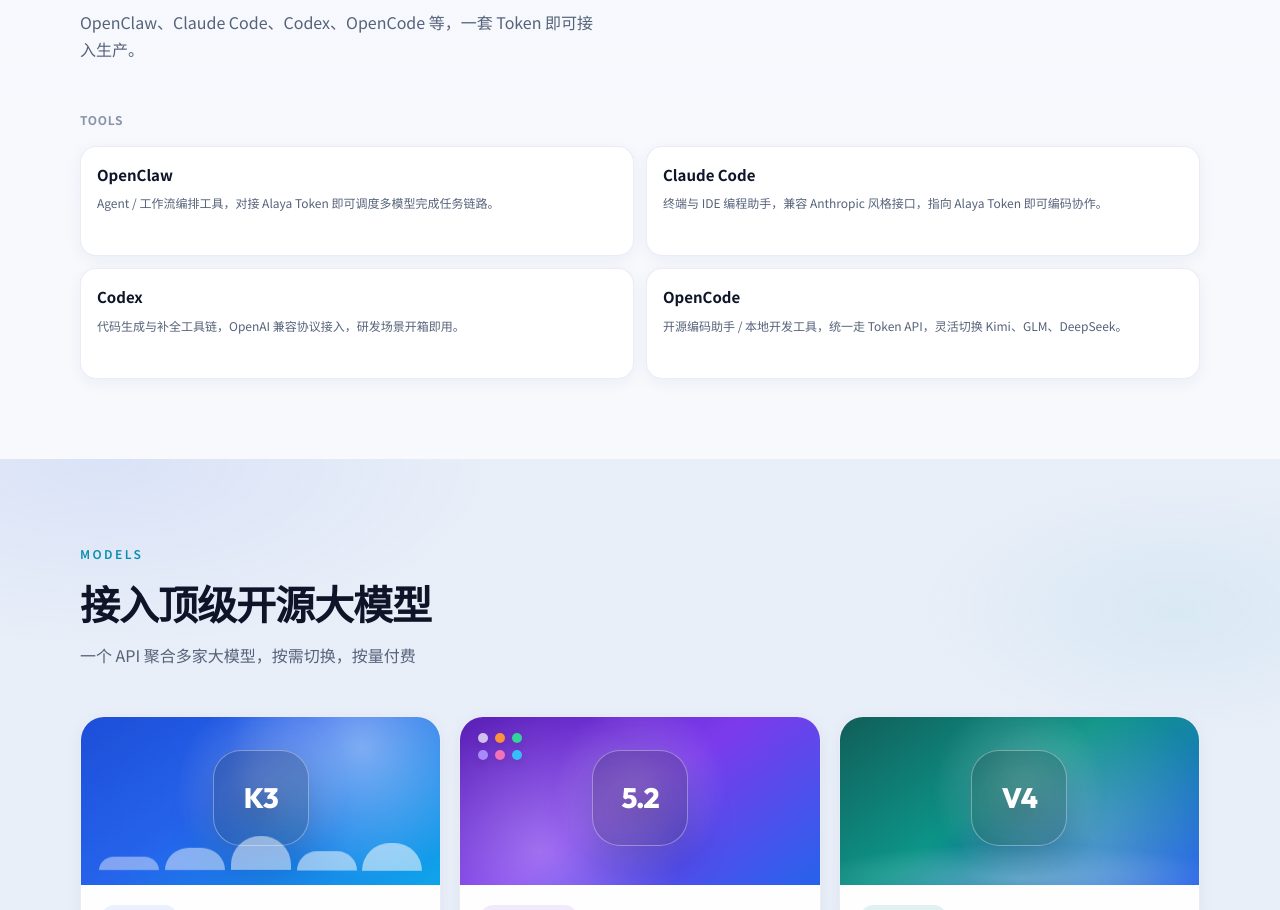
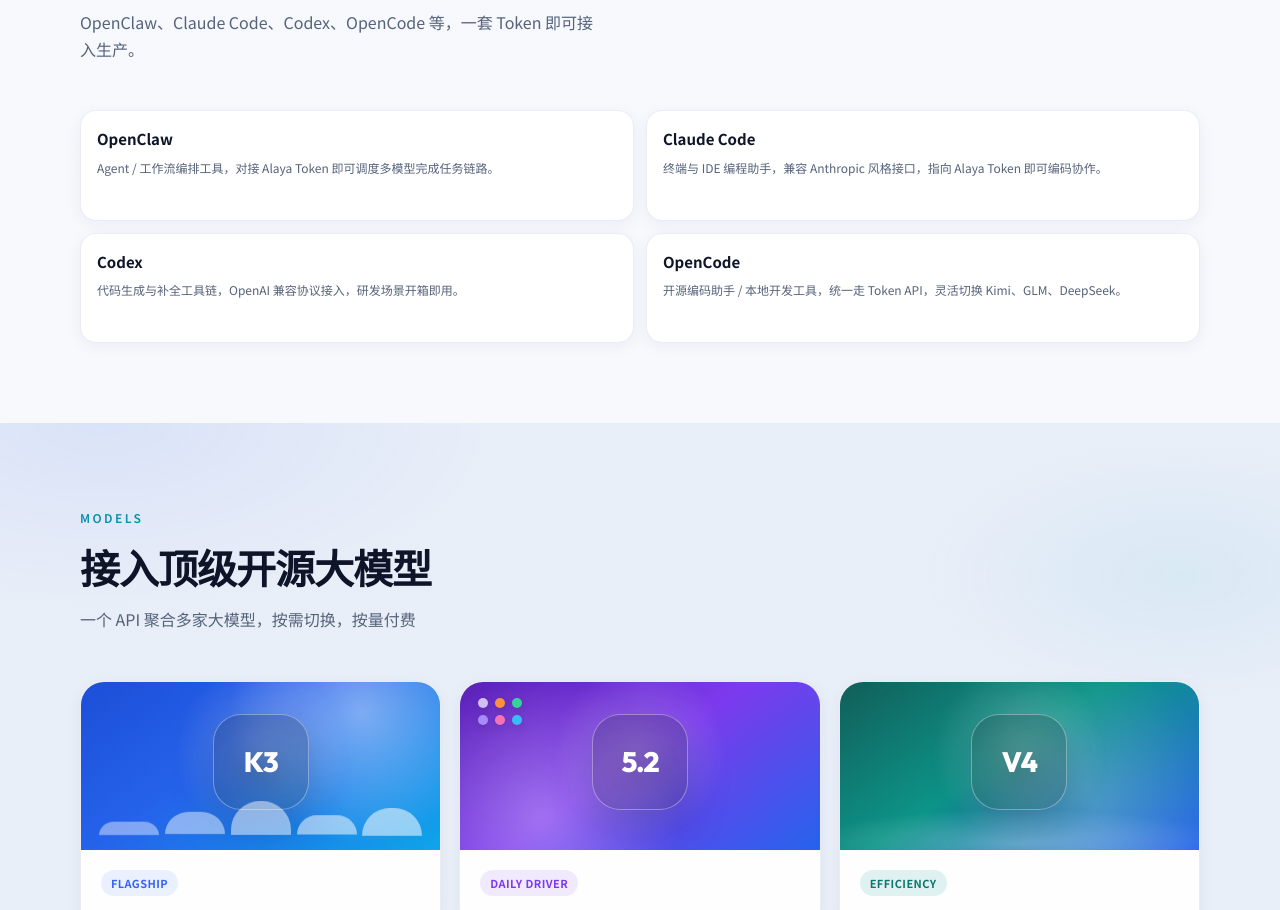
Before and after one commit to wangshihui4636/alaya-token2, a plain HTML site: page alayaToken.html in a window 1280 px wide. Shown: the part 1725-2635 px from the top of the page. Drawn offline with Linux system fonts and the light colour scheme.

Commit message:
Clarify titles: 接入顶级开源大模型 + tools only; no-cache meta

```diff
--- a/alaya-token.css
+++ b/alaya-token.css
@@ -309,31 +309,10 @@
   margin-bottom: 22px;
 }
 
-.at-cap-tools {
+.at-tools-only {
   display: grid;
-  grid-template-columns: 1fr 1fr;
-  gap: 18px;
-  align-items: start;
-}
-
-.at-cap-tools .at-cap-list::before,
-.at-tools-mini::before {
-  display: block;
-  font-size: 12px;
-  font-weight: 700;
-  letter-spacing: 0.06em;
-  text-transform: uppercase;
-  color: var(--text-dim);
-  margin-bottom: 4px;
-  grid-column: 1 / -1;
-}
-
-.at-cap-tools .at-cap-list::before {
-  content: "Models";
-}
-
-.at-tools-mini::before {
-  content: "Tools";
+  grid-template-columns: repeat(4, minmax(0, 1fr));
+  gap: 12px;
 }
 
 /* —— 3. Model capability showcase —— */
@@ -783,9 +762,9 @@
 }
 
 @media (max-width: 960px) {
-  .at-cap-tools,
+  .at-tools-only,
   .at-model-showcase {
-    grid-template-columns: 1fr;
+    grid-template-columns: 1fr 1fr;
   }
 
   .at-float-side {
@@ -817,6 +796,7 @@
 
 @media (max-width: 640px) {
   .at-ent-grid,
+  .at-tools-only,
   .at-tools-mini {
     grid-template-columns: 1fr;
   }
```
